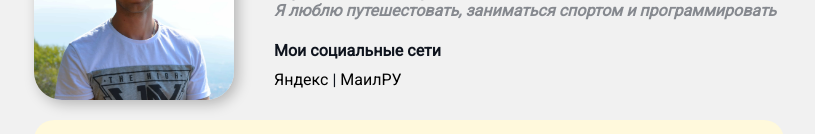
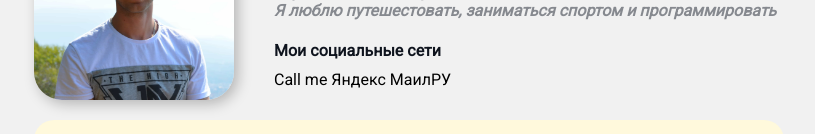
Before and after one commit to Yurtay/IV, a plain HTML site: page index.html in a window 1280 px wide. Shown: the part 137-271 px from the top of the page, without its empty margins (231-1046 px from the left). Drawn offline with Linux system fonts and the light colour scheme.

Commit message:
Add files via upload

```diff
--- a/index.html
+++ b/index.html
@@ -16,9 +16,8 @@
                     <p>Я люблю путешестовать, заниматься спортом и программировать</p>
 
                     <h4>Мои социальные сети</h4>
-
+                    <a href="tel:+79610417686">Call me</a>
                     <a href="https://ya.ru" target="_blank">Яндекс</a>
-                    |
                     <a href="https://mail.ru" target="_blank">МаилРУ</a>
                 </div>
             </div>
```
